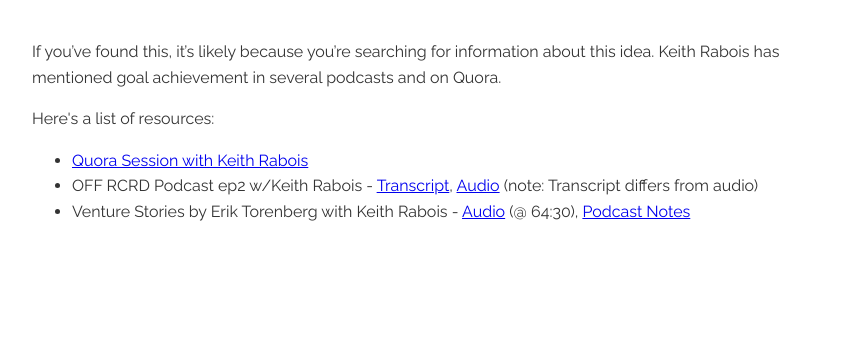
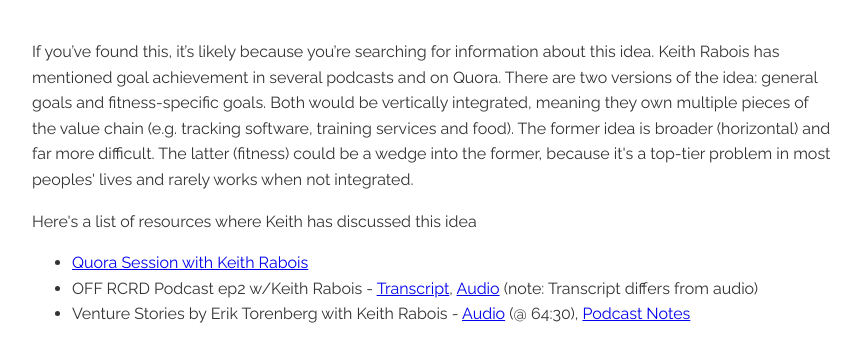
Before and after one commit to Dmongan/veryserious, a plain HTML site: page index.html in a window 1280 px wide. Shown: the part 876-1237 px from the top of the page, without its empty margins (208-1070 px from the left). Before the commit the page ends 1151 px from the top, so only its background shows below. Drawn offline with Linux system fonts and the light colour scheme; a script that the page names is missing.

Commit message:
Update index.html

```diff
--- a/index.html
+++ b/index.html
@@ -104,9 +104,8 @@
     </script>
     <br>
     <div class="content">
-      <p>If you’ve found this, it’s likely because you’re searching for information about this idea. Keith Rabois has
-        mentioned goal achievement in several podcasts and on Quora.</p>
-        Here's a list of resources:
+      <p>If you’ve found this, it’s likely because you’re searching for information about this idea. Keith Rabois has mentioned goal achievement in several podcasts and on Quora. There are two versions of the idea: general goals and fitness-specific goals. Both would be vertically integrated, meaning they own multiple pieces of the value chain (e.g. tracking software, training services and food). The former idea is broader (horizontal) and far more difficult. The latter (fitness) could be a wedge into the former, because it's a top-tier problem in most peoples' lives and rarely works when not integrated.</p>
+      <p>Here's a list of resources where Keith has discussed this idea</p>
       <ul>
         <li><a href="https://www.quora.com/session/Keith-Rabois/2">Quora Session with Keith Rabois</a></li>
         <li>OFF RCRD Podcast ep2 w/Keith Rabois - <a href="https://medium.com/@cory/keith-rabois-on-off-rcrd-with-cory-levy-take-1-interview-transcript-b2a5ffbeffa5">Transcript</a>, <a href="https://offrcrd.com/episodes/keith-rabois/">Audio</a> (note: Transcript differs from audio)
```
